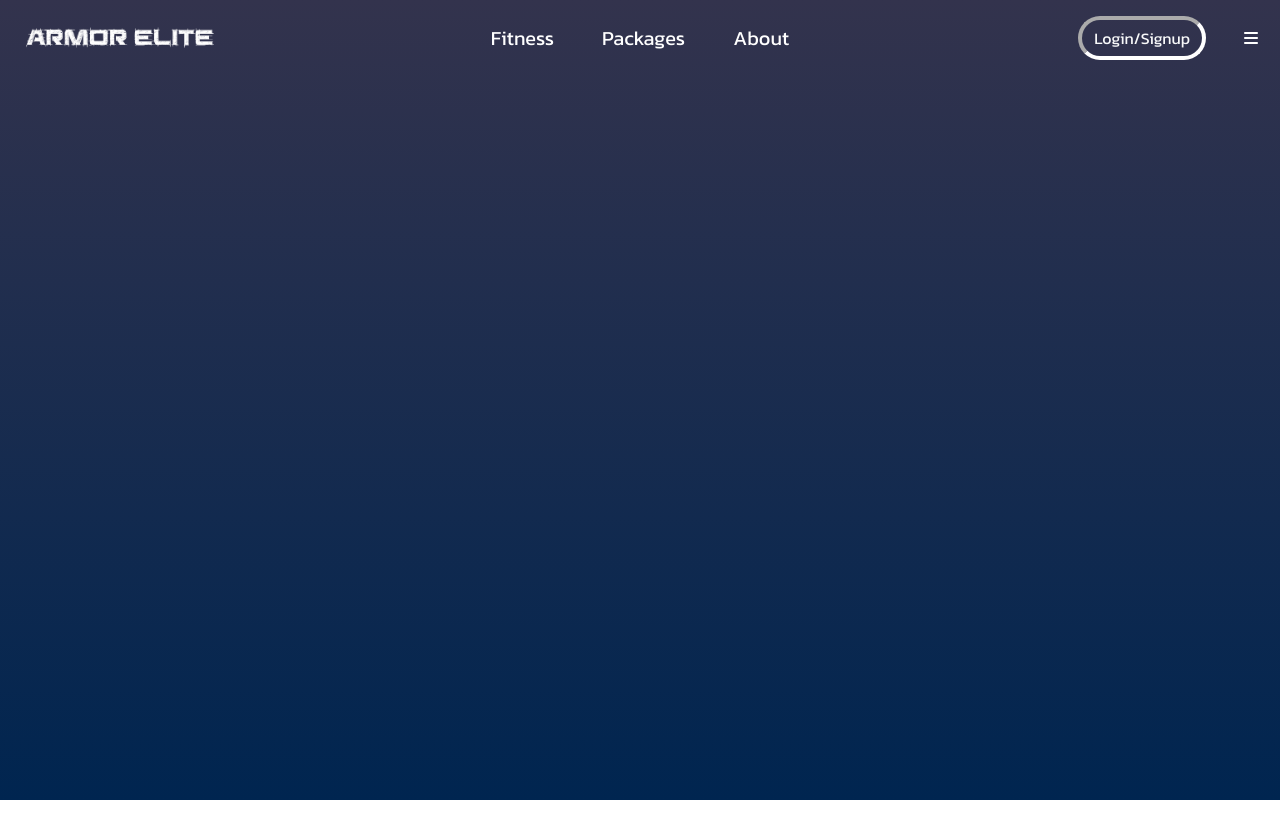
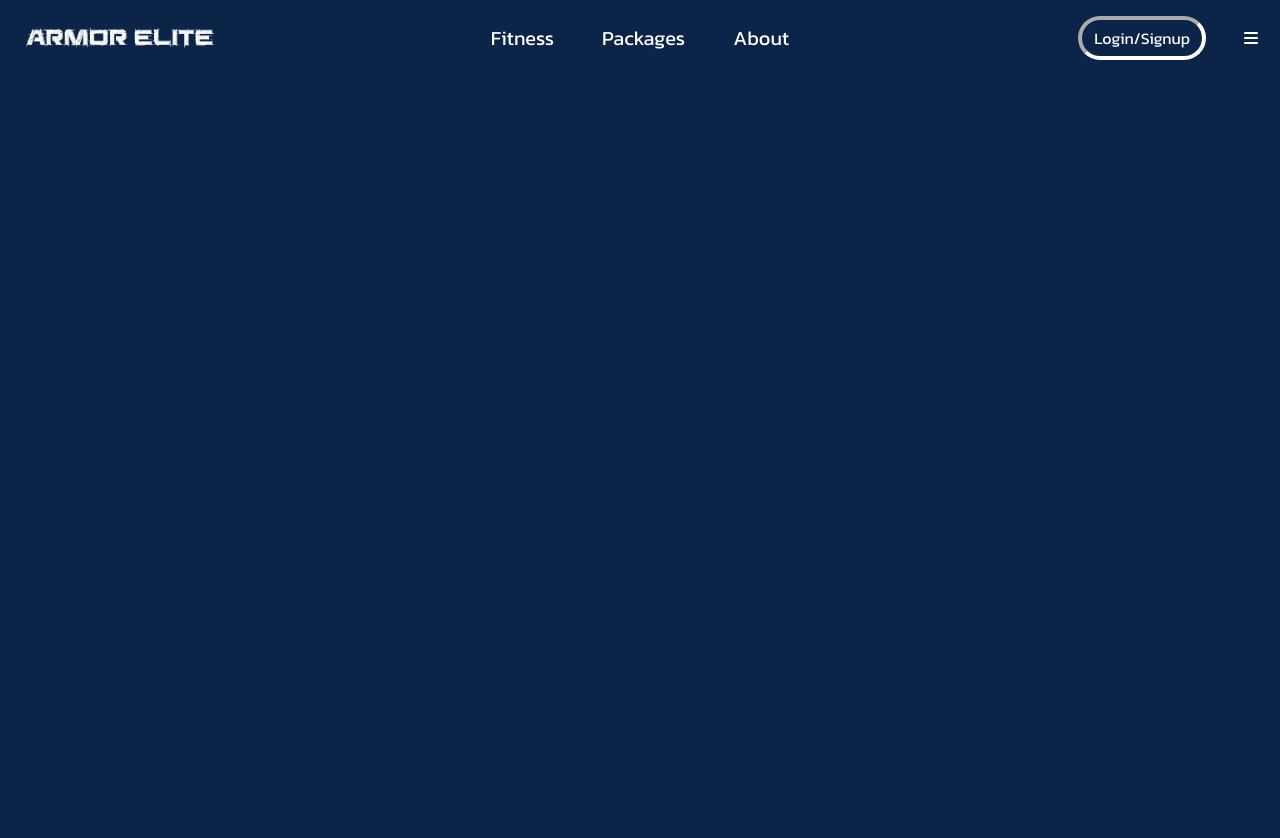
Before and after one commit to HemantDutta/ArmorElite-Gym-App, a React (Create React App) app in the folder client/: page / in a window 1280 px wide. Shown: the top 838 px of the page. Before the commit the page ends 800 px from the top, so only its background shows below. Built offline with nearby package versions, Linux system fonts and the light colour scheme.

Commit message:
Hide OverflowY on Big Menu Open

```diff
--- a/client/public/assets/css/ArmorEliteStyles.css
+++ b/client/public/assets/css/ArmorEliteStyles.css
@@ -1,17 +1,51 @@
+/*ArmorElite Gym App CSS File*/
+/*Created by Hemant Dutta https://github.com/HemantDutta*/
+
+/*Root*/
+#root {
+    overflow-x: hidden;
+
+}
+
 /*Body*/
 body {
     font-family: 'Kanit', sans-serif;
+    background: #0b2447;
 }
 
-/*Public Home Page*/
+/*ScrollBar*/
+/* width */
+::-webkit-scrollbar {
+    width: 10px;
+}
+
+/* Track */
+::-webkit-scrollbar-track {
+    background: none;
+}
+
+/* Handle */
+::-webkit-scrollbar-thumb {
+    background: #1a1e21;
+}
+
+/* Handle on hover */
+::-webkit-scrollbar-thumb:hover {
+    background: #000;
+}
+/*ScrollBar End*/
+
+/*==========Public Home Page==========*/
 
 .home-container {
     width: 100vw;
-    min-height: 100vh;
-    background: #002550;
-    background: -webkit-linear-gradient(0deg, #002550 0%, #33334d 100%);
-    background: linear-gradient(0deg, #002550 0%, #33334d 100%);
+    min-height: 200vh;
+    background: #0b2447;
+    background: -webkit-linear-gradient(0deg, #0b2447 0%, #0b2447 100%);
+    background: linear-gradient(0deg, #0b2447 0%, #0b2447 100%);
 }
+
+/*==========Public Home Page End==========*/
 
 /*==========Navbar==========*/
 
--- a/client/src/App.js
+++ b/client/src/App.js
@@ -4,6 +4,7 @@ import {About} from "./pages/About";
 import {Packages} from "./pages/Packages";
 import {Exercises} from "./pages/Exercises";
 import {Workouts} from "./pages/Workouts";
+import {UserDashboard} from "./pages/UserDashboard";
 
 function App() {
   return (
@@ -15,6 +16,7 @@ function App() {
               <Route path={"/exercises"} element={<Exercises/>}/>
               <Route path={"/workouts"} element={<Workouts/>}/>
               <Route path={"/about"} element={<About/>}/>
+              <Route path={"/user-dashboard"} element={<UserDashboard/>}/>
           </Routes>
       </BrowserRouter>
     </>
--- a/client/src/components/Navbar.js
+++ b/client/src/components/Navbar.js
@@ -38,12 +38,13 @@ export const Navbar = () => {
     function openBigMenu()
     {
         let bigMenu = document.getElementById("bigMenu");
-        let navOptionList = document.getElementById("navOptionList");
+        let body = document.getElementsByTagName("body")[0];
         if(bigMenu.classList.contains("bigMenu-open"))
         {
             bigMenu.classList.remove("bigMenu-open");
             setTimeout(()=>{
                 bigMenu.classList.add("d-none");
+                body.style.overflowY = "auto";
             },200)
         }
         else
@@ -51,6 +52,7 @@ export const Navbar = () => {
             bigMenu.classList.remove("d-none");
             setTimeout(()=>{
                 bigMenu.classList.add("bigMenu-open");
+                body.style.overflowY = "hidden";
             },10)
         }
     }
--- /dev/null
+++ b/client/src/pages/UserDashboard.js
@@ -0,0 +1,7 @@
+export const UserDashboard = () => {
+    return(
+        <>
+            User Dashboard
+        </>
+    )
+}
```
